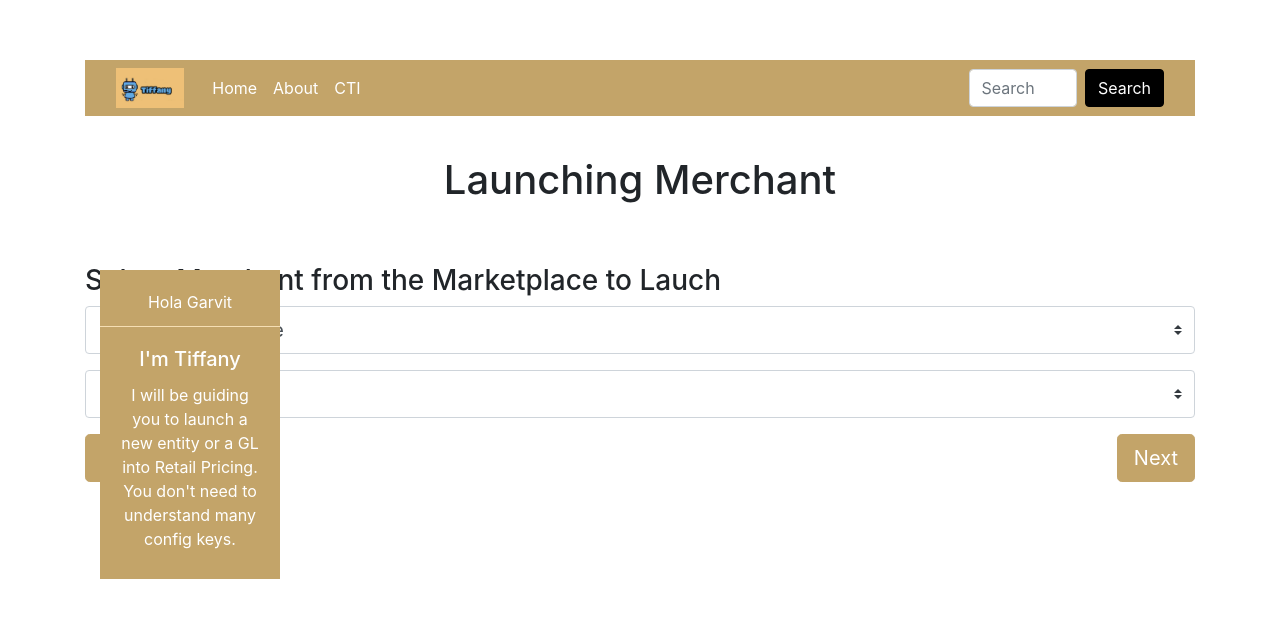
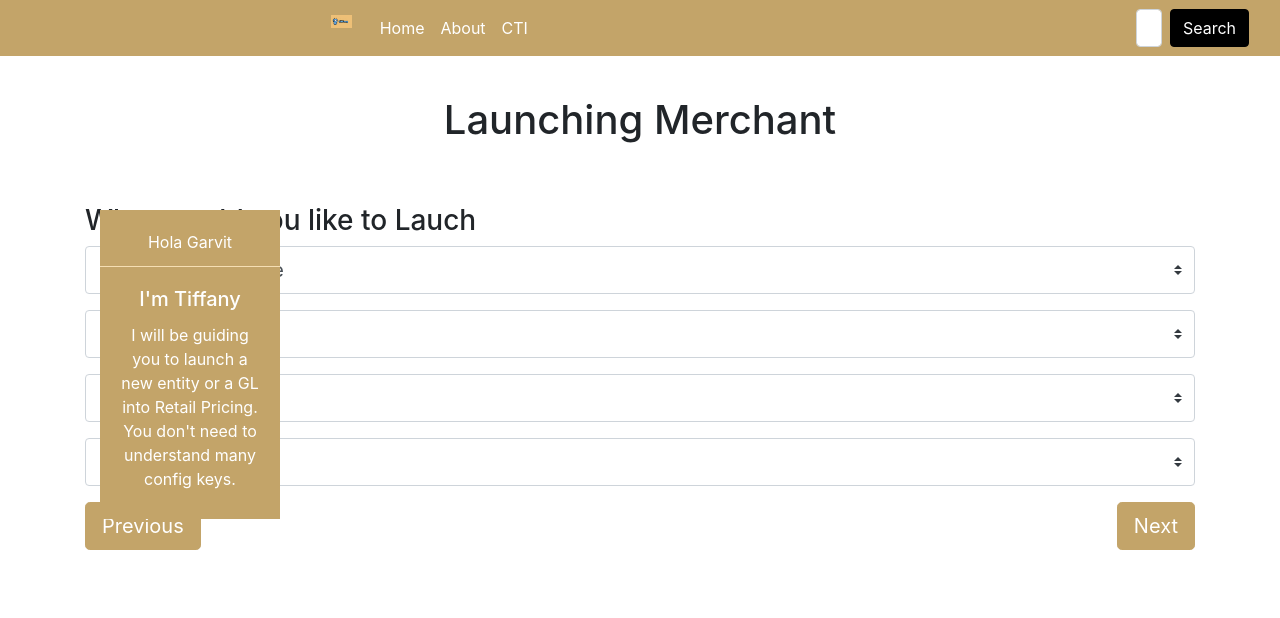
Before and after one commit to irfan339/Hackathon, a React (Create React App) app: page / in a window 1280 px wide. Both pictures are taken after a click on the button "Launch". Shown: the top 618 px of the page. Built offline with nearby package versions, Linux system fonts and the light colour scheme.

Commit message:
CSS modifications Done

```diff
--- a/src/App.css
+++ b/src/App.css
@@ -28,7 +28,7 @@
   width: 180px;
   position: fixed;
   z-index: 1;
-  top: 270px;
+  top: 210px;
   left: 100px;
   background: rgb(35, 21, 233);
   color: #edf0f3;
@@ -67,7 +67,12 @@
 .btn-txt{
 
 }
-
+.nav-move-left{
+  margin-left:300px;
+}
+h3{
+  margin-left:0;
+}
 .btn-search:hover{
   background-color : #3c3535 !important;
   border-color: #3c3535 !important;
--- a/src/App.js
+++ b/src/App.js
@@ -147,7 +147,7 @@ class App extends Component {
         const {CompMatchStandardState}= this.state;
         const answer=['Standard Template','Related Merchant','Comp Match with related merchant as fall back'];
         content= <QuestionAnswersTemplate
-                    question={'Select the Comp Match strategy for this Merchant ? '}
+                    question={'Select the Comp match strategy for this Merchant'}
                     answer={answer}
                     description={['Description: Recommends min(CMT,FMA) competitor input',
                                   'Description: Inherits the price without any filter from parent merchant',
@@ -164,7 +164,7 @@ class App extends Component {
         const {ConfigsStandardState}= this.state;
         const answer=['External Comp match','Internal Comp match','FBA Cede'];
         content= <QuestionAnswersTemplate
-                    question={'Select Cofigs for Standard Template  '}
+                    question={'Select Configs for Standard Template  '}
                     answer={answer}
                     type={'checkbox'}
                     stage="ConfigsStandard"
@@ -178,7 +178,7 @@ class App extends Component {
         const{SelectGLForMerchantState}=this.state;
         const answer= ['Apparel','Books','Home Decor','Vehicles','Shoes'];
         content= <QuestionAnswersTemplate
-                    question={'Select the GLs for this Merchant  '}
+                    question={'Select the GLs for this Merchant'}
                     answer={answer}
                     type={'checkbox'}
                     defaultCheckboxValues={SelectGLForMerchantState?SelectGLForMerchantState.answer.map(a=>answer.indexOf(a)):[0,1]}
@@ -229,7 +229,7 @@ class App extends Component {
                         rowHeadings={['Apparel','Books','Shoes']}
                         columnHeadings={['Email','Field2']}
                         answer={MonitorGLTableState?MonitorGLTableState.answer:answer}
-                        nextbuttonValue="Submit and Proceed to Configure add-on to enable"
+                        nextbuttonValue="Submit and Proceed to enable add-ons"
                         addTableToState={this.addTableToState.bind(this)}
                         onPreviousGLTable={this.onPreviousGLTable.bind(this)}
                   />;
@@ -241,7 +241,7 @@ class App extends Component {
                     answer={answer}
                     type={'checkbox'}
                     stage="AddOnMerchant"
-                    defaultCheckboxValues={AddOnMerchantState?AddOnMerchantState.answer.map(a=> answer.indexOf(a)):[]}
+                    defaultCheckboxValues={AddOnMerchantState?AddOnMerchantState.answer.map(a=> answer.indexOf(a)):[0,1,2,3,4,5]}
                     nextbuttonValue="Next"
                     addCheckboxToState={this.addCheckboxToState.bind(this)}
                     addRadioToState={this.addRadioToState.bind(this)}
@@ -258,7 +258,7 @@ class App extends Component {
       //end of above if
       return (
             <div className="App">
-              <div className="box"></div>
+
               {this.renderAppTitle()}
               <div className="box"></div>
               {content}
@@ -269,18 +269,18 @@ class App extends Component {
     renderAppTitle(){
       return(
         <div>
-          <div className="container title-margin">
+          <div className=" title-margin">
                 <nav class="navbar navbar-expand-lg navbar-dark amazonColorDark">
                     <div class="container-fluid">
 
-                      <button class="navbar-toggler" type="button" data-bs-toggle="collapse" data-bs-target="#navbarSupportedContent" aria-controls="navbarSupportedContent" aria-expanded="false" aria-label="Toggle navigation">
+                      <button class="navbar-toggler " type="button" data-bs-toggle="collapse" data-bs-target="#navbarSupportedContent" aria-controls="navbarSupportedContent" aria-expanded="false" aria-label="Toggle navigation">
                         <span class="navbar-toggler-icon"></span>
                       </button>
 
 
-                      <div class="image-style">
+                      <div class="image-style nav-move-left">
                               <a href="/"><img src={logo}></img></a>
-                            </div>
+                      </div>
                       <div class="collapse navbar-collapse" id="navbarSupportedContent">
                         <ul class="navbar-nav me-auto mb-2 mb-lg-0">
                           <li class="nav-item">
@@ -338,8 +338,8 @@ class App extends Component {
             <div class="col-xs-12 col-sm-4 col-md-4 col-lg-4 boxStyle bg-white amazonBorderColorDark main-page-row">
               <div>logo here</div>
               <div className="jumbotron bg-white">
-                   <button type="button" onClick={() => this.setState({WelcomePageSelection: "Simulate",value:"SelectionPage"})} class="btn btn-primary btn-lg btn-1">Simulate</button>
-                  <p>Recently launched an entity or updated the policy at an hierarchy level? Let Tiffany guide you to our simulation platform-Fortnight.</p>
+                   <button type="button" onClick={() => this.setState({WelcomePageSelection: "Simulate",value:"SelectionPage"})} class="btn btn-primary btn-lg btn-1">Config Playground</button>
+                  <p>Recently launched an entity or updated the policy at an hierarchy level? Let Tiffany guide you through our simulation platform-Fortnight.</p>
               </div>
             </div>
           </div>
@@ -359,7 +359,7 @@ class App extends Component {
 
             <div className="container">
 
-              <h3 className="left" >Select Merchant from the Marketplace to Lauch</h3>
+              <h3 className="left" >What  would you like to Lauch</h3>
 
              <select onChange={(event) => this.setState({marketplace:event.target.value})} class="browser-default custom-select custom-select-lg mb-3">
                   <option disabled selected={this.state.marketplace?false:true} hidden>Select Marketplace</option>
@@ -372,6 +372,12 @@ class App extends Component {
                   <option value="Amazon Fresh" selected={this.state.merchant === "Amazon Fresh" ?true:false }>Amazon Fresh</option>
                   <option value="Amazon Lite" selected={this.state.merchant === "Amazon Lite" ?true:false }>Amazon Lite</option>
                   <option value="Amazon GO" selected={this.state.merchant === "Amazon GO" ?true:false }>Amazon GO</option>
+              </select>
+              <select  class="browser-default custom-select custom-select-lg mb-3">
+                  <option disabled selected hidden>Select Lister</option>
+              </select>
+              <select  class="browser-default custom-select custom-select-lg mb-3">
+                  <option disabled selected hidden>Select GL</option>
               </select>
               <button type="button" onClick={(e)=>this.setState({value:"WelcomePage",marketplace:null,merchant:null})} class="btn btn-primary btn-lg left amazonColorDark" >Previous</button>
               <button type="button" onClick={this.onSelection.bind(this)} class="btn btn-primary btn-lg right amazonColorDark" >Next</button>
@@ -395,7 +401,7 @@ class App extends Component {
             <div className="jumbotron amazonColorWheat">
                 <h4 color="green">Done!</h4>
                 <div className="box"></div>
-                <h3 color="green">Merchant has been successfully launched.</h3>
+                <h3 color="green">Workflow has been initiated to lauch the merchant.</h3>
                 <hr color="green"></hr>
             </div>
           </div>
@@ -454,7 +460,7 @@ class App extends Component {
               </div>
             </div>
             <div className="container">
-                <h3 className="left">Summary</h3>
+                <h3 className="left">Here's the Summary of Merchant Lauch</h3>
             </div>
             <br/>
             <div class="table-responsive">
--- a/src/Components/QuestionAnswersTemplate.js
+++ b/src/Components/QuestionAnswersTemplate.js
@@ -46,8 +46,8 @@ class QuestionAnswersTemplate extends Component{
             lis.push(<div class="custom-control custom-radio left"  >
                         <input type="radio" class="custom-control-input" id={i} value={i} name="Radios" checked={i===this.state.defaultRadiovalue}
                         onChange={(event) => {this.state.stage === "CompMatchStandard"?
-                                            this.setState({defaultRadiovalue: event.target.value,nextbuttonValue:"Configure "+this.state.answer[event.target.value]}):
-                                            this.setState({defaultRadiovalue: event.target.value})
+                                            this.setState({defaultRadiovalue: Number(event.target.value),nextbuttonValue:"Configure "+this.state.answer[event.target.value]}):
+                                            this.setState({defaultRadiovalue: Number(event.target.value)})
                                             }}/>
                         <label class="custom-control-label" for={i}>{answers[i]}</label>
                      </div>
@@ -65,7 +65,7 @@ class QuestionAnswersTemplate extends Component{
             <div className="container">
                 <hr color="#edf0f"></hr>
                 <div className="container" >
-                    <h3 className="left">{question} </h3>
+                    <h3 className="left ">{question}</h3> <span class="badge badge-pill badge-info small">i</span>
                 </div>
                 <br/>
                 <div className="container">
--- a/src/Components/Welcome.css
+++ b/src/Components/Welcome.css
@@ -1,17 +1,17 @@
-/* .wrapper-class input[type="radio"] {
-    width: 15px;
-  }
-
-  .wrapper-class label {
-    display: inline;
-    margin-left: 5px;
+    /* h3{
+      margin-right:0px;
+      padding-right:0px;
+    }
+    span{
+      margin-left:0px;
+      padding-left:0px;
     } */
 
     .sidenavwhite {
       width: 200px;
       position: fixed;
       z-index: 1;
-      top: 265px;
+      top: 205px;
       left: 100px;
       background: #c3a469;
       color: #1f07f7;
```
Also changed, not shown: 1 other file (tests, documents, lock files or other folders).
